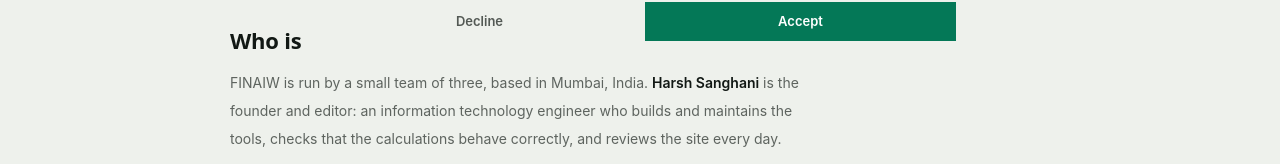
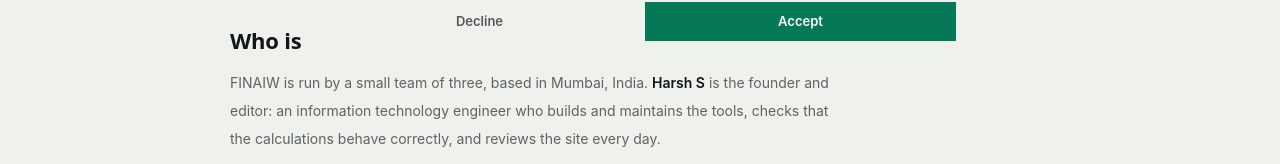
Before and after one commit to fashanime009-lab/Wealthfluent, a React (Vite) app: page /about in a window 1280 px wide. Shown: the part 723-887 px from the top of the page. Built offline with nearby package versions, Linux system fonts and the light colour scheme; no server answers.

Commit message:
About: shorten Harsh's byline to "Harsh S", matching Nishit's style
Co-Authored-By: Claude Sonnet 5 <noreply@anthropic.com>

```diff
--- a/src/pages/AboutPage.jsx
+++ b/src/pages/AboutPage.jsx
@@ -83,7 +83,7 @@ export default function AboutPage() {
             <div className="mt-3 max-w-[68ch] space-y-4 text-[14px] leading-7 text-[#111814]/65 dark:text-[#eef1ec]/65">
               <p>
                 FINAIW is run by a small team of three, based in Mumbai, India.{" "}
-                <strong className="font-semibold text-[#111814] dark:text-[#eef1ec]">Harsh Sanghani</strong> is the
+                <strong className="font-semibold text-[#111814] dark:text-[#eef1ec]">Harsh S</strong> is the
                 founder and editor: an information technology engineer who builds and maintains the tools,
                 checks that the calculations behave correctly, and reviews the site every day.
               </p>
```
